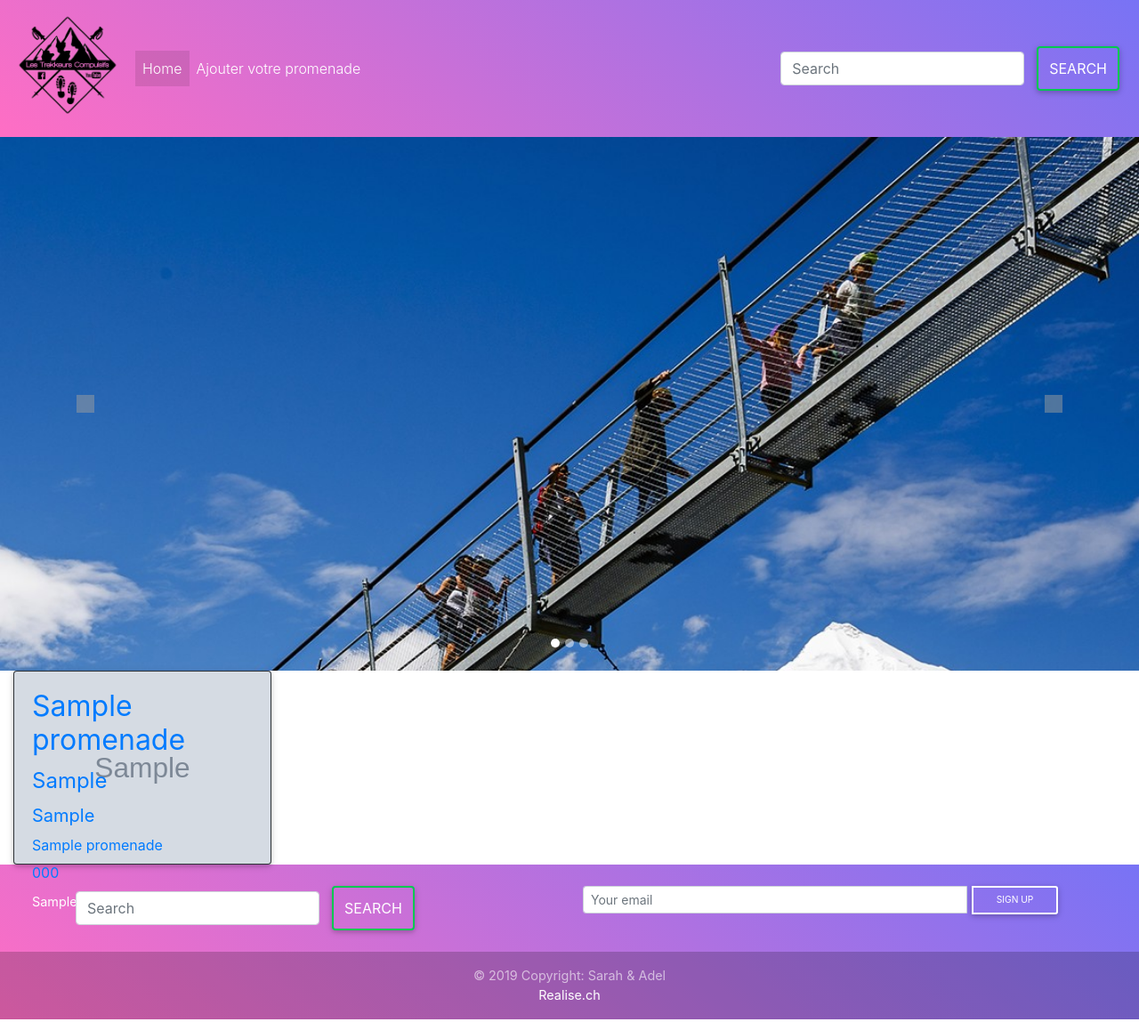
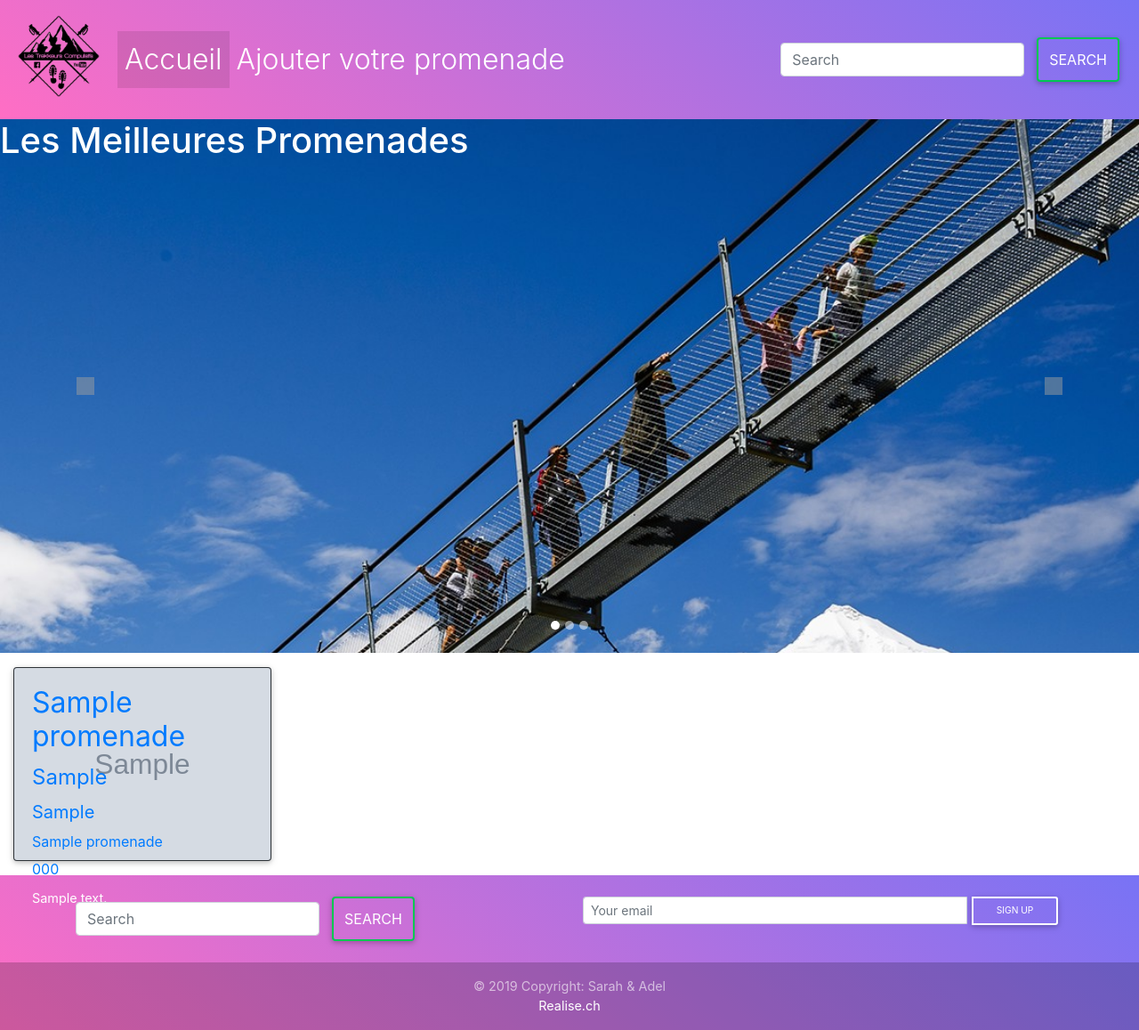
Before and after one commit to ramosarah/projet6, a PHP site: page / in a window 1280 px wide. Shown: the whole page at 89% size. Run offline with PHP 8.4, Linux system fonts and the light colour scheme; tables that the repository leaves empty or names only in its code hold one stand-in row (values such as "Sample post"); grey boxes marked "Sample" are stand-in pictures; some libraries are stand-ins or nearby versions; grey boxes are pictures that could not be loaded.

Commit message:
allègement css inutile

```diff
--- a/www/header.php
+++ b/www/header.php
@@ -13,7 +13,7 @@ require_once "database.php";
             <a class="navbar-brand text-white h4" href="index.php"><img src="/assets/img/logo.png" class="logo  "></a>
             <ul class="navbar-nav mr-auto mt-2 mt-lg-0">
                 <li class="nav-item active">
-                    <a class="nav-link text-white" href="index.php">Home <span class="sr-only">(current)</span></a>
+                    <a class="nav-link text-white" href="index.php">Accueil<span class="sr-only">(current)</span></a>
                 </li>
                 <li class="nav-item">
                     <a class="nav-link text-white" href="ajouterPromenade.php">Ajouter votre promenade</a>
--- a/www/index.php
+++ b/www/index.php
@@ -42,6 +42,9 @@ $promenade = $database->searchBalade($search);
 
     <!-- carousel -->
     <div id="carouselExampleIndicators" class="carousel slide" data-ride="carousel">
+
+        <div class="d-flex center"><h1 class="intro-title">Les Meilleures Promenades</h1></div>
+
         <ol class="carousel-indicators">
             <li data-target="#carouselExampleIndicators" data-slide-to="0" class="active"></li>
             <li data-target="#carouselExampleIndicators" data-slide-to="1"></li>
@@ -78,7 +81,7 @@ $promenade = $database->searchBalade($search);
 
                 echo "<div class=' col-xl-3 col-lg-6 col-xs-12'>";
 
-                echo "<div class='card bg-dark text-white mesBallades'>
+                echo "<div class='card bg-dark text-white mt-3 mb-3 mask rgba-white-light'>
                 <a href='afficherPromenade.php?id=" . $ballade->getId() . "'>
                 <img class='card-img overlay-image' src='" . $ballade->getImg() . "'>
                 <div class='card-body card-img-overlay'>
--- a/www/style.css
+++ b/www/style.css
@@ -1,64 +1,19 @@
 
 
-.overlay-image{
-    position: relative;
-    width: 100%;
-    padding: 0px;
-    }
-.overlay-image .image {
-    display: flex;
-    padding: 0px;
-    width: 100%;
-    height: auto;
-    }
+.intro-title{
+    color: white;
+    position: absolute ;
 
-.overlay-image .card-text {
-    color: #fff;
-    font-size: 30px;
-    line-height: 1.5em;
-    text-shadow: 2px 2px 2px #000;
-    text-align: center;
-    position: absolute;
-    top: 50%;
-    left: 50%;
-    transform: translate(-50%, -50%);
-    width: 100%;
-    }
-.overlay-image .hover {
-        position: absolute;
-        top: 0;
-        height: 100%;
-        width: 100%;
-        opacity: 0;
-        transition: .5s ease;
-       }
+    z-index: 1;
+}
+.carousel {
 
-.overlay-image:hover .hover {
-        opacity: 0.5;
-       }
-.overlay-image .normal {
-    transition: .5s ease;
-}
-.overlay-image:hover .normal {
-    opacity: 0;
-}
-.overlay-image .hover {
-    background-color: rgba(0,0,0,0.7);
-}
-
-.thumbnail .overlay-image {
-    width: auto;
-    height: 100%;
-    object-fit: contain;
-}
-
-.carousel {
     width:auto; /*container-width*/
     overflow:hidden; /*hide bounds of image */
     height: 600px;
 }
 .logo{
-    height: 120px;
+    height: 100px;
 }
 #spinner{
     background: #4267b2;
@@ -68,7 +23,12 @@
     text-align: center;
     width: 250px;
 }
-
+.nav-link{
+    font-size: xx-large ;
+}
+.nav-link:hover{
+    color: blue;
+}
 
 
 
```
